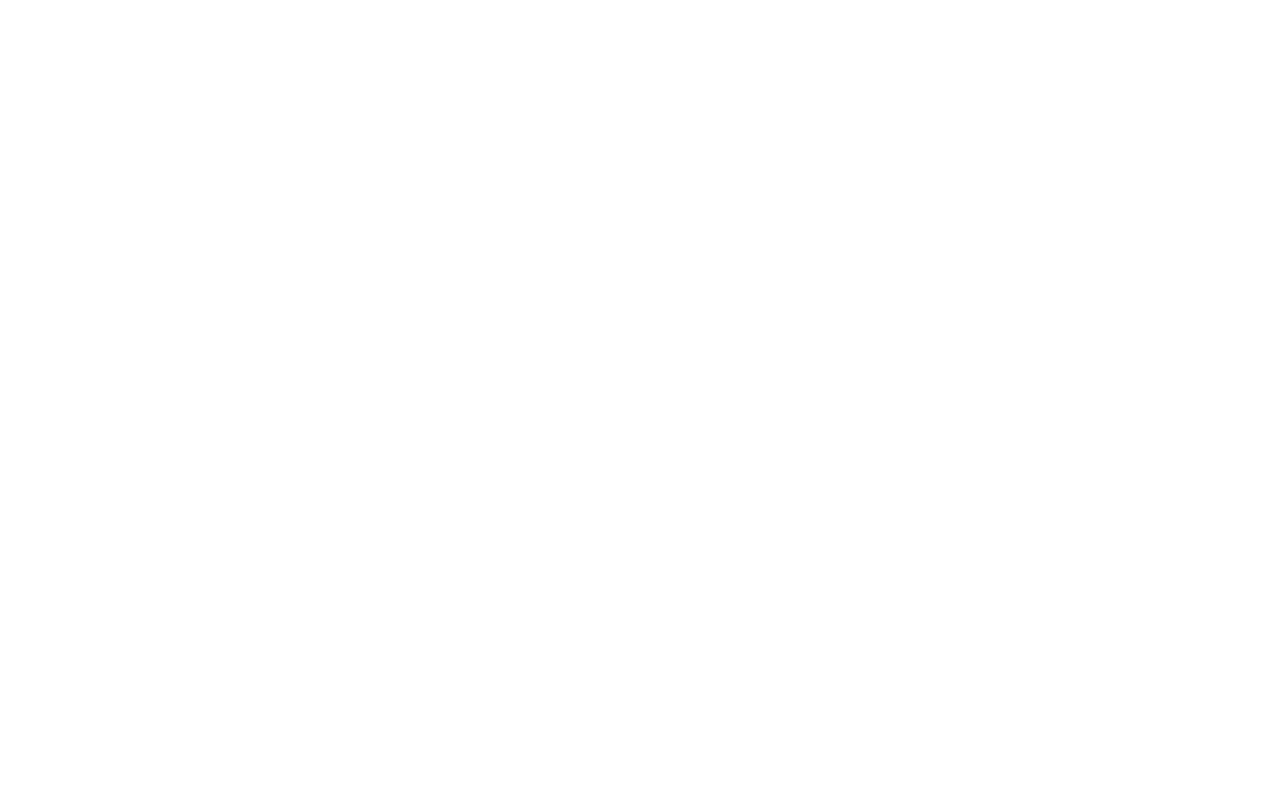
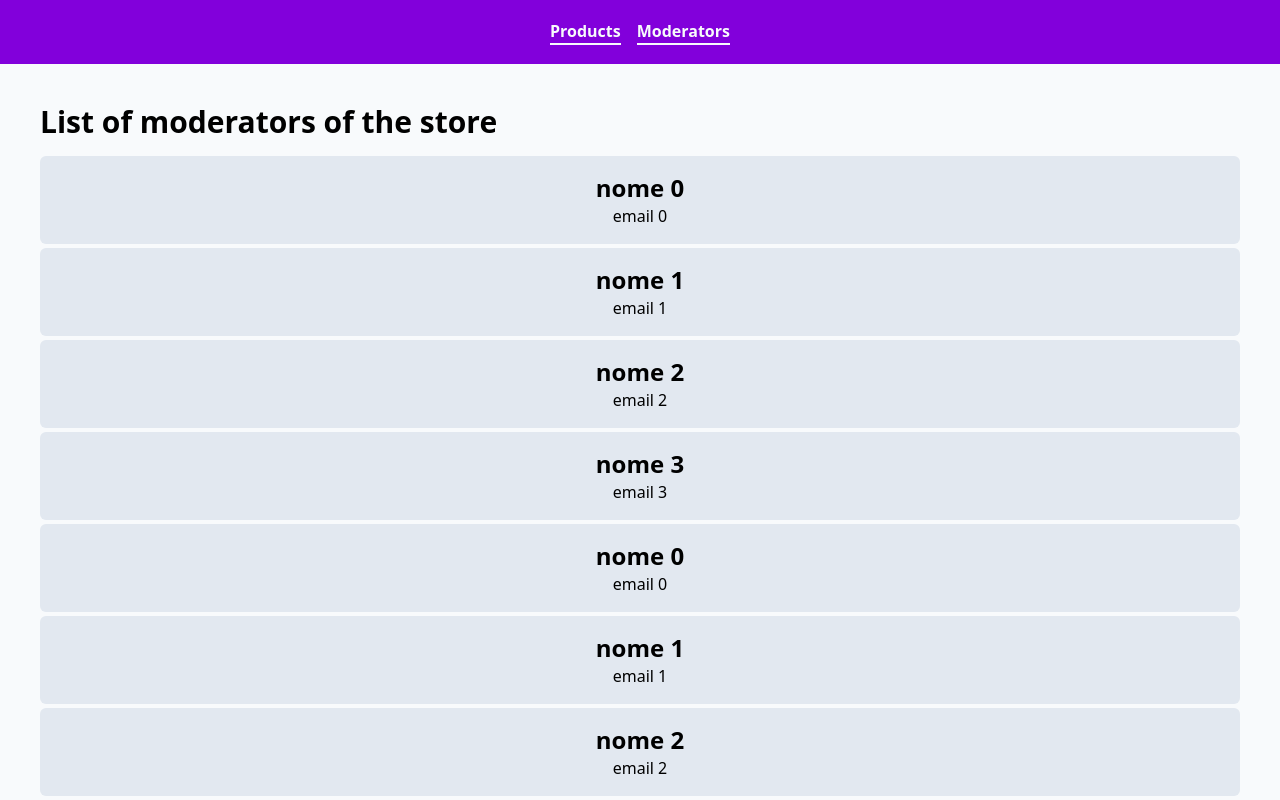
Before and after one commit to EnzoBernardis2007/e-commerce-md, a React (Vite) app: page /layout/moderator in a window 1280 px wide. Before the commit this address had no page. Shown: the top 800 px of the page. Built offline with nearby package versions, Linux system fonts and the light colour scheme.

Commit message:
feat(moderator): list of moderators

```diff
--- a/src/components/Header.tsx
+++ b/src/components/Header.tsx
@@ -2,9 +2,11 @@
 
 export default function Header() {
     return (
-        <header className="bg-purple-700 h-16 flex justify-center items-center">
+        <header className="bg-purple-700 h-16 gap-4 flex justify-center items-center">
             <Link className="text-slate-50 font-semibold border-b-2"
-            to='product'>Produtos</Link>
+            to='product'>Products</Link>
+            <Link className="text-slate-50 font-semibold border-b-2"
+            to='moderator'>Moderators</Link>
         </header>
     )
 }
--- /dev/null
+++ b/src/pages/Moderator.tsx
@@ -0,0 +1,109 @@
+interface CardModeratorProp {
+    name: string
+    email: string
+}
+
+function CardModerator({ name, email }: CardModeratorProp) {
+    return (
+        <div className="bg-slate-200 w-full h-fit p-4 rounded-md text-center">
+            <h1 className="text-2xl font-semibold">{name}</h1>
+            <p>{email}</p>
+        </div>
+    )
+}
+
+export default function Moderator() {
+    let mockupModerators: CardModeratorProp[] = [
+        {
+            name: "nome 0",
+            email: "email 0"
+        },
+        {
+            name: "nome 1",
+            email: "email 1"
+        },
+        {
+            name: "nome 2",
+            email: "email 2"
+        },
+        {
+            name: "nome 3",
+            email: "email 3"
+        },
+        {
+            name: "nome 0",
+            email: "email 0"
+        },
+        {
+            name: "nome 1",
+            email: "email 1"
+        },
+        {
+            name: "nome 2",
+            email: "email 2"
+        },
+        {
+            name: "nome 3",
+            email: "email 3"
+        },
+        {
+            name: "nome 0",
+            email: "email 0"
+        },
+        {
+            name: "nome 1",
+            email: "email 1"
+        },
+        {
+            name: "nome 2",
+            email: "email 2"
+        },
+        {
+            name: "nome 3",
+            email: "email 3"
+        },
+        {
+            name: "nome 0",
+            email: "email 0"
+        },
+        {
+            name: "nome 1",
+            email: "email 1"
+        },
+        {
+            name: "nome 2",
+            email: "email 2"
+        },
+        {
+            name: "nome 3",
+            email: "email 3"
+        },
+        {
+            name: "nome 0",
+            email: "email 0"
+        },
+        {
+            name: "nome 1",
+            email: "email 1"
+        },
+        {
+            name: "nome 2",
+            email: "email 2"
+        },
+        {
+            name: "nome 3",
+            email: "email 3"
+        }
+    ]
+
+    return (
+        <main className="h-full w-full p-10">
+            <h1 className="text-3xl font-bold mb-4">List of moderators of the store</h1>
+            <div className="flex gap-1 flex-wrap">
+                {mockupModerators.map((moderator) => (
+                    <CardModerator name={moderator.name} email={moderator.email} />
+                ))}
+            </div>
+        </main>
+    )
+}
--- a/src/routes/Navigation.tsx
+++ b/src/routes/Navigation.tsx
@@ -4,6 +4,7 @@
 import Signup from '../pages/Signup'
 import Layout from '../pages/Layout'
 import Product from '../pages/Product'
+import Moderator from '../pages/Moderator'
 
 export default function Navigation() {
   return (
@@ -13,7 +14,8 @@
         <Route path='signin' element={ <Signin /> }/>
         <Route path='signup' element={ <Signup /> }/>
         <Route path='layout' element={ <Layout /> }>
-          <Route path='product' element={ <Product /> } />
+          <Route index path='product' element={ <Product /> } />
+          <Route path='moderator' element={ <Moderator /> } />
         </Route>
       </Routes>
     </BrowserRouter>
```
